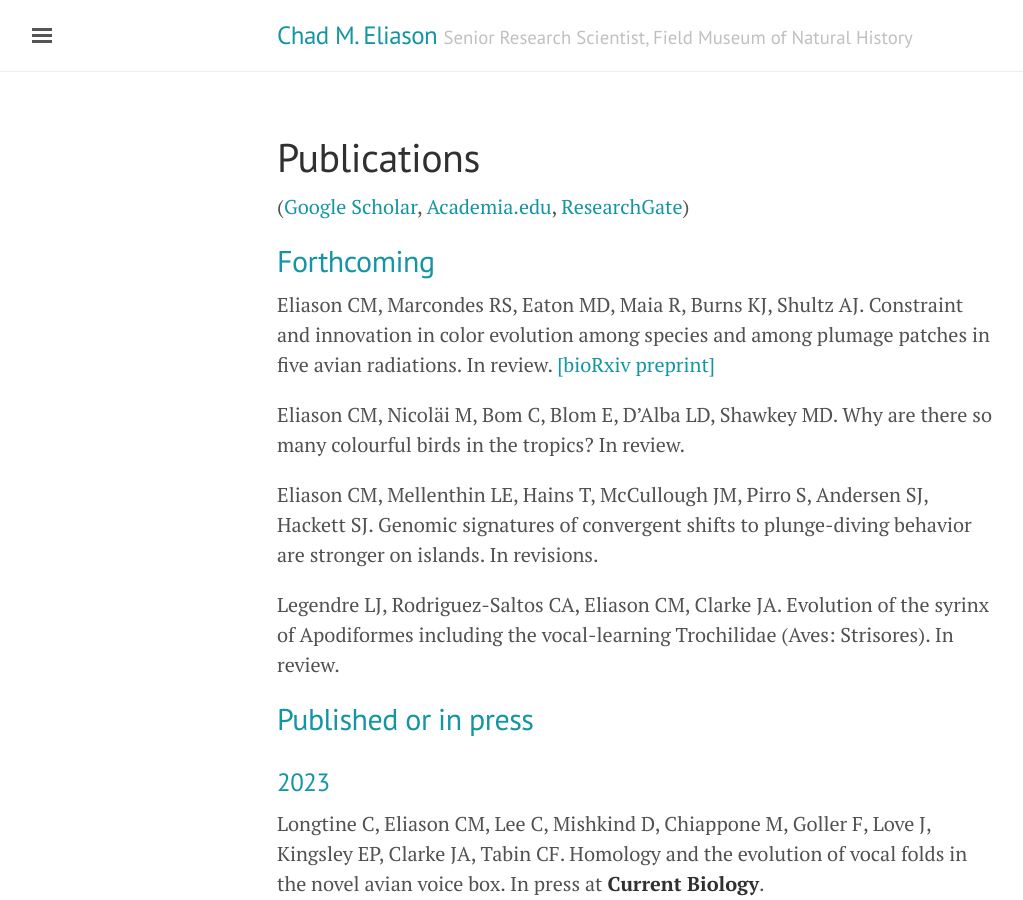
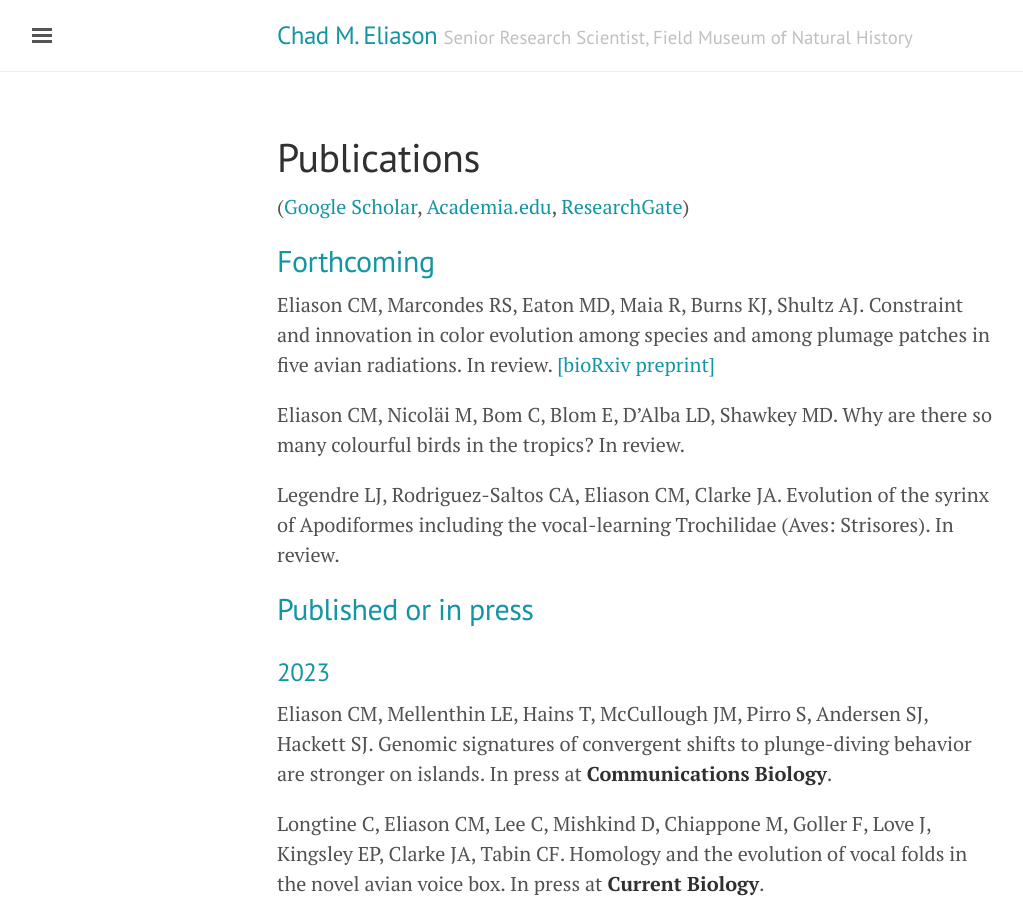
Before and after one commit to celiason/celiason.github.io, a Jekyll site: the page built from 2-publications.md, in a window 1280 px wide and 900 px high. Shown: the whole window, without its empty margins (3-1026 px from the left). Built offline with Jekyll 4.4.1, drawn with Linux system fonts in a browser that asks for light colours.

Commit message:
Update 2-publications.md

```diff
--- a/2-publications.md
+++ b/2-publications.md
@@ -11,13 +11,13 @@ Eliason CM, Marcondes RS, Eaton MD, Maia R, Burns KJ, Shultz AJ. Constraint and
 
 Eliason CM, Nicoläi M, Bom C, Blom E, D'Alba LD, Shawkey MD. Why are there so many colourful birds in the tropics? In review.
 
-Eliason CM, Mellenthin LE, Hains T, McCullough JM, Pirro S, Andersen SJ, Hackett SJ. Genomic signatures of convergent shifts to plunge-diving behavior are stronger on islands. In revisions.
-
 Legendre LJ, Rodriguez-Saltos CA, Eliason CM, Clarke JA. Evolution of the syrinx of Apodiformes including the vocal-learning Trochilidae (Aves: Strisores). In review.
 
 ## Published or in press
 
 ### 2023
+
+Eliason CM, Mellenthin LE, Hains T, McCullough JM, Pirro S, Andersen SJ, Hackett SJ. Genomic signatures of convergent shifts to plunge-diving behavior are stronger on islands. In press at __Communications Biology__.
 
 Longtine C, Eliason CM, Lee C, Mishkind D, Chiappone M, Goller F, Love J, Kingsley EP, Clarke JA, Tabin CF. Homology and the evolution of vocal folds in the novel avian voice box. In press at __Current Biology__.
 
```
